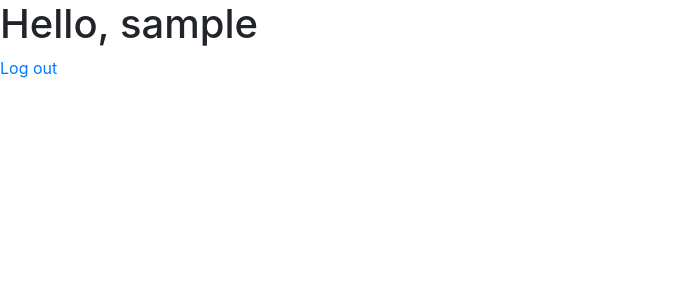
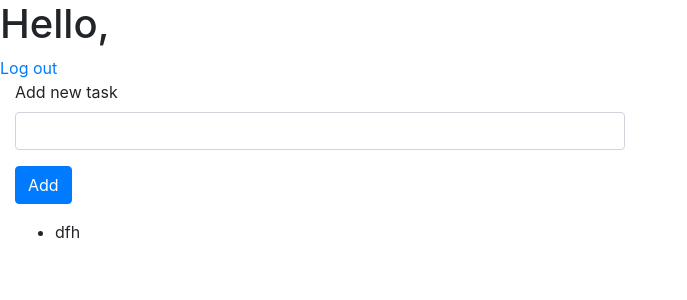
Before and after one commit to sundgirl/registarion-login-angular, an Angular app: page / in a window 1280 px wide. Shown: the top 300 px of the page, without its empty margins (0-687 px from the left). Built offline with nearby package versions, Linux system fonts and the light colour scheme; sample sign-in values are in the browser's storage.

Commit message:
Add task without set in localStorage

```diff
--- a/src/app/fakeBack.ts
+++ b/src/app/fakeBack.ts
@@ -2,8 +2,6 @@ import { Injectable } from '@angular/core';
 import { HttpRequest, HttpResponse, HttpHandler, HttpEvent, HttpInterceptor, HTTP_INTERCEPTORS } from '@angular/common/http';
 import { Observable, of, throwError } from 'rxjs';
 import { delay, mergeMap, materialize, dematerialize } from 'rxjs/operators';
-
-// array in local storage for registered users
 let users = JSON.parse(localStorage.getItem('users')) || [];
 
 @Injectable()
@@ -14,9 +12,7 @@ export class FakeBackendInterceptor implements HttpInterceptor {
         // wrap in delayed observable to simulate server api call
         return of(null)
             .pipe(mergeMap(handleRoute))
-            //.pipe(materialize()) // call materialize and dematerialize to ensure delay even if an error is thrown (https://github.com/Reactive-Extensions/RxJS/issues/648)
             .pipe(delay(500));
-            //.pipe(dematerialize());
 
         function handleRoute() {
             switch (true) {
@@ -24,19 +20,16 @@ export class FakeBackendInterceptor implements HttpInterceptor {
                     return register();
                 case url.endsWith('/users/authenticate') && method === 'POST':
                     return authenticate();
-                // case url.endsWith('/users') && method === 'GET':
-                //     return getUsers();
-                // case url.match(/\/users\/\d+$/) && method === 'GET':
-                //     return getUserById();
-                // case url.match(/\/users\/\d+$/) && method === 'DELETE':
-                //     return deleteUser();
+                case url.endsWith('/users') && method === 'GET':
+                    return getUsers();
+                case url.match(/\/users\/\d+$/) && method === 'GET':
+                    return getUserById();
+                case url.match(/\/users\/\d+$/) && method === 'DELETE':
+                    return deleteUser();
                 default:
-                    // pass through any requests not handled above
                     return next.handle(request);
             }
         }
-
-        // route functions
 
         function register() {
             const user = body;
@@ -59,63 +52,54 @@ export class FakeBackendInterceptor implements HttpInterceptor {
             return ok({
                 id: user.id,
                 username: user.username,
-                token: 'fake-token'
+                token: 'fake-token',
+                tasks: user.tasks
             });
         }
 
-        // function getUsers() {
-        //     if (!isLoggedIn()) {
-        //       return unauthorized();
-        //     }
-        //     return ok(users);
-        // }
+        function getUsers() {
+            return ok(users);
+        }
 
-        // function getUserById() {
-        //     if (!isLoggedIn()) {
-        //       return unauthorized();
-        //     }
+        function getUserById() {
+            const user = users.find(x => x.id === idFromUrl());
+            return ok(user);
+        }
 
-        //     const user = users.find(x => x.id === idFromUrl());
-        //     return ok(user);
-        // }
+        function deleteUser() {
+            if (!isLoggedIn()) {
+              return unauthorized();
+            }
 
-        // function deleteUser() {
-        //     if (!isLoggedIn()) {
-        //       return unauthorized();
-        //     }
-
-        //     users = users.filter(x => x.id !== idFromUrl());
-        //     localStorage.setItem('users', JSON.stringify(users));
-        //     return ok();
-        // }
-
-        // helper functions
+            users = users.filter(x => x.id !== idFromUrl());
+            localStorage.setItem('users', JSON.stringify(users));
+            return ok();
+        }
 
         function ok(body?) {
             return of(new HttpResponse({ status: 200, body }));
         }
 
-        // function unauthorized() {
-        //     return throwError({ status: 401, error: { message: 'Unauthorised' } });
-        // }
+        function unauthorized() {
+            return throwError({ status: 401, error: { message: 'Unauthorised' } });
+        }
 
         function error(message) {
             return throwError({ error: { message } });
         }
 
-        // function isLoggedIn() {
-        //     return headers.get('Authorization') === 'Bearer fake-jwt-token';
-        // }
+        function isLoggedIn() {
+            return headers.get('Authorization') === 'Bearer fake-jwt-token';
+        }
 
-        // function idFromUrl() {
-        //     const urlParts = url.split('/');
-        //     return parseInt(urlParts[urlParts.length - 1]);
-        // }
+        function idFromUrl() {
+            const urlParts = url.split('/');
+            return parseInt(urlParts[urlParts.length - 1]);
+        }
     }
 }
 
 export const fakeBackendProvider = {
-    // use fake backend in place of Http service for backend-less development
     provide: HTTP_INTERCEPTORS,
     useClass: FakeBackendInterceptor,
     multi: true
--- a/src/app/home/home.component.html
+++ b/src/app/home/home.component.html
@@ -1,3 +1,15 @@
 <h1>Hello, {{username}}</h1>
 <a routerLink="/login" (click)='logout()'>Log out</a>
 <!-- next to do -->
+<div class="col-6">
+  <div class="form-group">
+    <label>Add new task</label>
+    <input type="text" class="form-control" [(ngModel)]="value">
+  </div>
+  <div class="form-group">
+    <button class="btn btn-primary" (click)='addTask()'>Add</button>
+  </div>
+  <ul *ngFor="let item of items">
+    <li>{{item}}</li>
+  </ul>
+</div>
--- a/src/app/home/home.component.ts
+++ b/src/app/home/home.component.ts
@@ -1,21 +1,33 @@
 import { Component, OnInit } from '@angular/core';
 import { AuthenticationService } from '../services/auth.service';
+import { UserService } from '../services/user.service';
 @Component({
   selector: 'app-home',
   templateUrl: './home.component.html',
   styleUrls: ['./home.component.css']
 })
 export class HomeComponent implements OnInit {
-  username: string;
+  user: any;
+  userId: any;
+  value: any;
+  items: any;
+  updateTask: any;
   constructor(
     private authService: AuthenticationService,
+    private userService: UserService
   ) { }
   ngOnInit() {
-   this.username =  this.authService.currentUserValue.username;
-
+   this.user =  this.authService.currentUserValue;
+   this.userId = this.authService.currentUserValue.id;
+   this.items = ['dfh'];
   }
 
   logout() {
     this.authService.logout();
   }
+
+  addTask() {
+    this.items = [...this.items, this.value];
+    this.userService.update(this.user).subscribe(() => console.log(this.user));
+  }
 }
--- a/src/app/jwt.interceptor.ts
+++ b/src/app/jwt.interceptor.ts
@@ -10,11 +10,11 @@ export class JwtInterceptor implements HttpInterceptor {
 
     intercept(request: HttpRequest<any>, next: HttpHandler): Observable<HttpEvent<any>> {
         // add authorization header with jwt token if available
-        let currentUser = this.authenticationService.currentUserValue;
+        const currentUser = this.authenticationService.currentUserValue;
         if (currentUser && currentUser.token) {
             request = request.clone({
                 setHeaders: {
-                    Authorization: `Bearer ${currentUser.token}`
+                    Authorization: `${currentUser.token}`
                 }
             });
         }
--- a/src/app/models/user.ts
+++ b/src/app/models/user.ts
@@ -4,4 +4,5 @@ export class User {
   email: string;
   password: string;
   token: string;
+  tasks: {};
 }
--- a/src/app/register/register.component.html
+++ b/src/app/register/register.component.html
@@ -4,6 +4,10 @@
       <div class="form-group">
         <label>Username</label>
         <input class="form-control" type="text" formControlName='username'>
+      </div>
+      <div class="form-group">
+        <label>Email</label>
+        <input class="form-control" type="email" formControlName='email'>
       </div>
       <div class="form-group">
         <label>Password</label>
--- a/src/app/register/register.component.ts
+++ b/src/app/register/register.component.ts
@@ -11,6 +11,7 @@ import { UserService } from '../services/user.service';
 export class RegisterComponent implements OnInit {
     registerForm = new FormGroup({
     username: new FormControl('', Validators.required),
+    email: new FormControl('', Validators.required),
     password: new FormControl('', Validators.required),
     confPassword: new FormControl('', Validators.required)
   });
--- a/src/app/services/user.service.ts
+++ b/src/app/services/user.service.ts
@@ -2,7 +2,6 @@ import { Injectable } from '@angular/core';
 import { HttpClient } from '@angular/common/http';
 
 import { User } from '../models/user';
-import { LineToLineMappedSource } from 'webpack-sources';
 
 @Injectable({ providedIn: 'root' })
 export class UserService {
```
